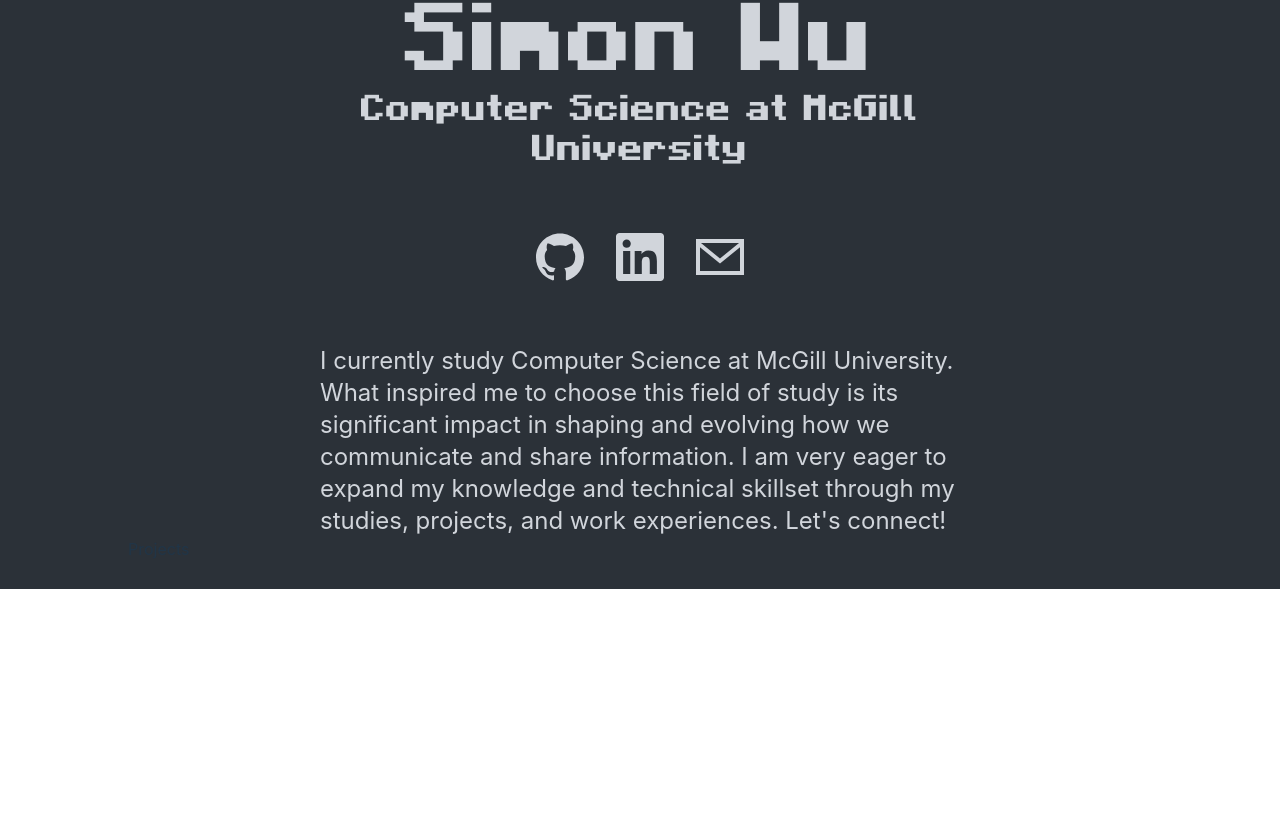
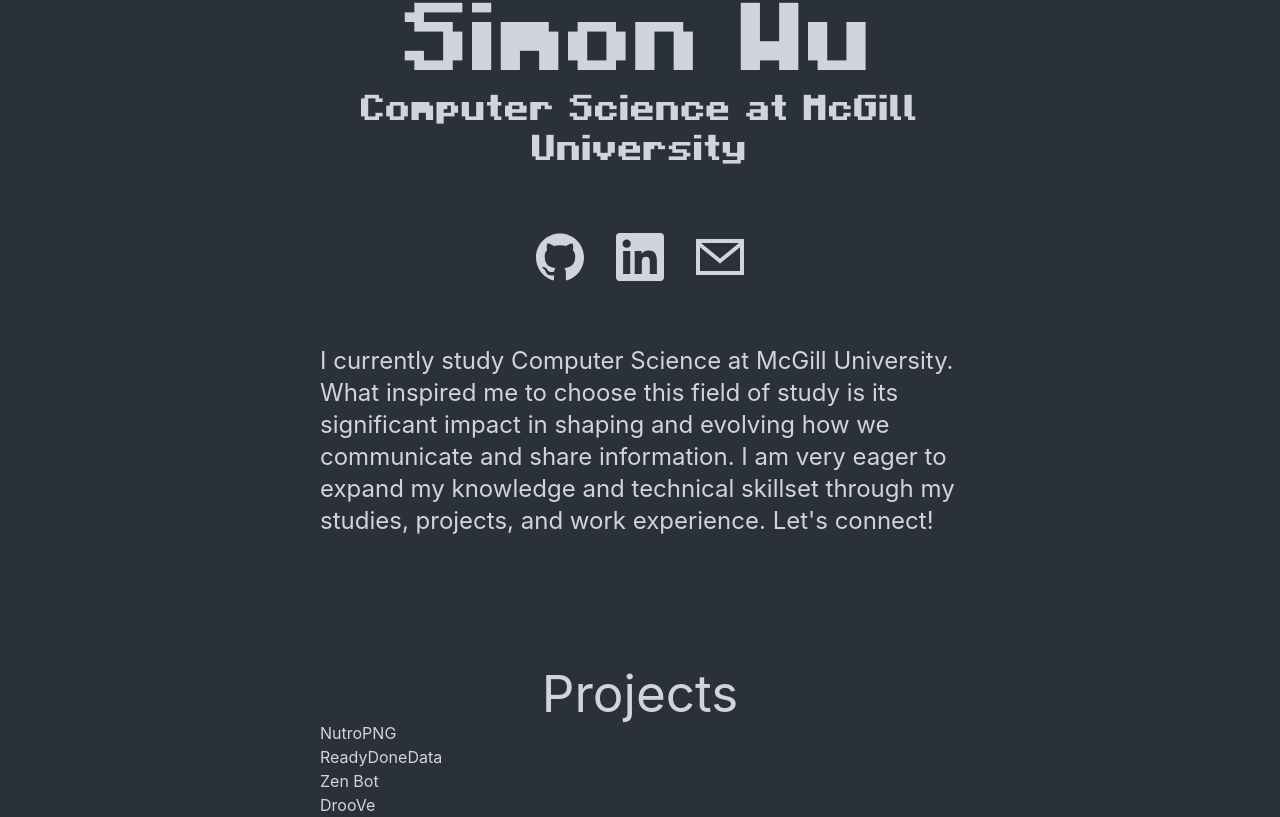
Before and after one commit to siwuagain/website, a React (Vite) app in the folder app/: page / in a window 1280 px wide. Shown: the part 211-1028 px from the top of the page. Before the commit the page ends 800 px from the top, so only its background shows below. Built offline with nearby package versions, Linux system fonts and the light colour scheme.

Commit message:
added individual project parts

```diff
--- a/app/src/components/intro/intro.jsx
+++ b/app/src/components/intro/intro.jsx
@@ -23,7 +23,7 @@
           inspired me to choose this field of study is its significant
           impact in shaping and evolving how we communicate and
           share information. I am very eager to expand my knowledge and technical
-          skillset through my studies, projects, and work experiences. Let's connect!
+          skillset through my studies, projects, and work experience. Let's connect!
         </div>
       </div>
     </div>
--- a/app/src/components/projects/project.js
+++ /dev/null
@@ -1,16 +0,0 @@
-export default function Projects() {
-  return (
-    <div className="px-32 flex">
-      <div className="">
-        <img>
-        </img>
-        <div>
-          Projects
-        </div>
-      </div>
-      <div>
-
-      </div>
-    </div>
-  )
-}
--- a/app/src/components/projects/project.jsx
+++ b/app/src/components/projects/project.jsx
@@ -1,9 +1,28 @@
+const projects = [
+  { name: 'NutroPNG', href: '#', description: ""},
+  { name: 'ReadyDoneData', href: '#', description: ""},
+  { name: 'Zen Bot', href: '#', description: ""},
+  { name: 'DrooVe', href: '', description: ""}
+]
+
+
 export default function Projects() {
   return (
-    <div className="text-center mt-32 px-25vw">
+    <div className="text-center mt-32 px-25vw text-gray-300">
       <h1 className="text-gray-300">
         Projects
       </h1>
+      <div className="flex flex-col">
+        {projects.map((item) => (
+          <div className="flex flex-row">
+            <div className="flex flex-col">
+              <div>{item.name}</div>
+              <div>{item.description}</div>
+            </div>
+            <div></div>
+          </div>
+        ))}
+      </div>
     </div>
   )
 }
```
